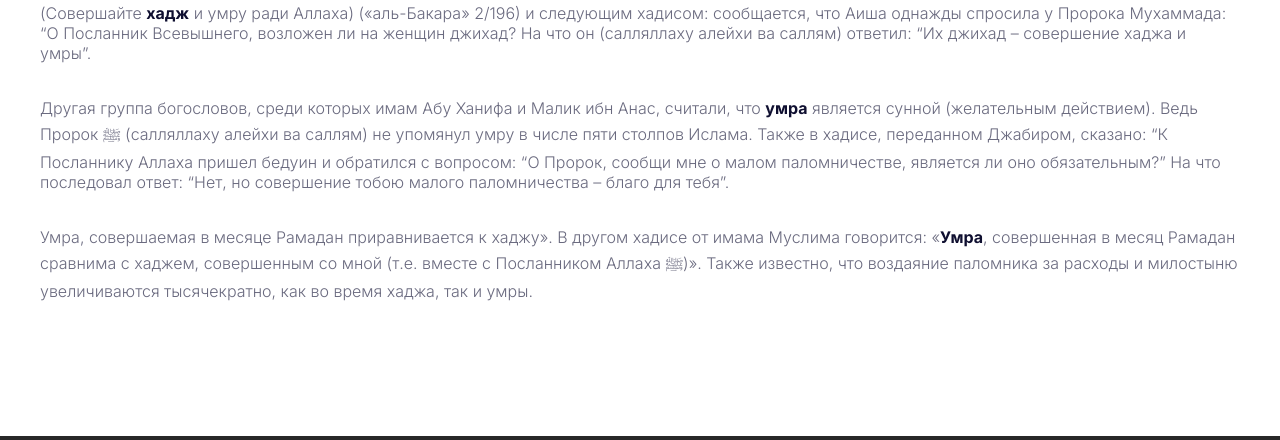
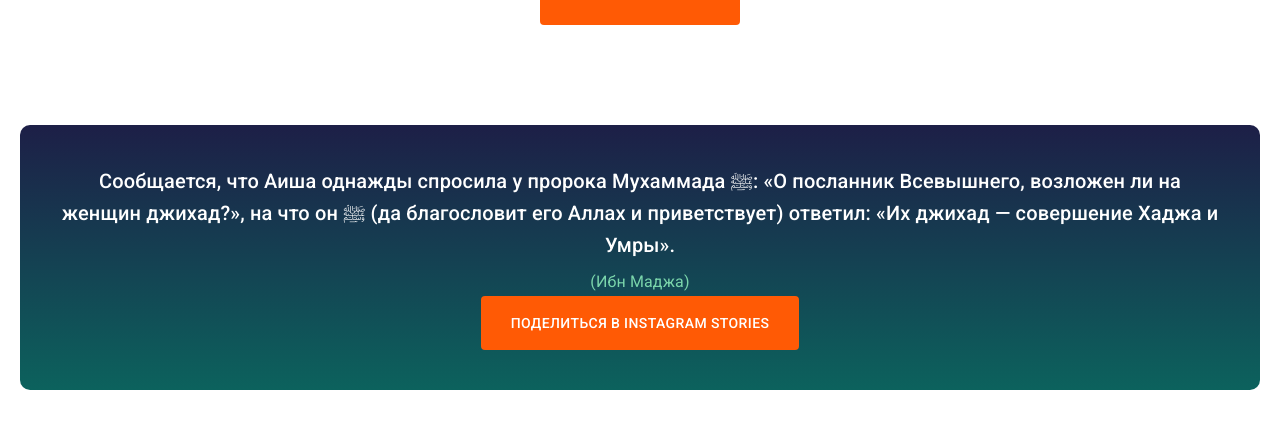
Before and after one commit to adiletzainidinov/umra_mekka, a React (Vite) app: page / in a window 1280 px wide. Shown: the part 1245-1685 px from the top of the page. After the commit the page ends 1655 px from the top, so only its background shows below. Built offline with nearby package versions, Linux system fonts and the light colour scheme; grey boxes are pictures that could not be loaded.

Commit message:
added function for instagram

```diff
--- a/src/App.jsx
+++ b/src/App.jsx
@@ -1,27 +1,29 @@
-import AboutUmra from './components/about-umra/AboutUmra.jsx';
-import Header from './components/header/Header.jsx';
-import Home from './components/home/Home.jsx';
-import Price from './components/price/Price.jsx';
-import VideoUmra from './components/video-umra/VideoUmra.jsx';
-import Contackts from './components/contackts/Contackts.jsx';
-import Documents from './components/documents/Documents.jsx';
-import Hadis from './components/hadis/Hadis.jsx';
-import Questions from './components/questions/Questions.jsx';
+// import AboutUmra from './components/about-umra/AboutUmra.jsx';
+// import Header from './components/header/Header.jsx';
+// import Home from './components/home/Home.jsx';
+// import Price from './components/price/Price.jsx';
+// import VideoUmra from './components/video-umra/VideoUmra.jsx';
+// import Contackts from './components/contackts/Contackts.jsx';
+// import Documents from './components/documents/Documents.jsx';
+// import Hadis from './components/hadis/Hadis.jsx';
+// import Questions from './components/questions/Questions.jsx';
+import QuiteWithPost from './components/quite-with-post/QuiteWithPost.jsx';
 import Review from './components/review/Review.jsx';
 
 const App = () => {
   return (
     <>
-      <Header />
+      {/* <Header />
       <Home />
       <AboutUmra />
       <VideoUmra/>
       <Price />
       <Contackts/>
       <Documents/>
-      <Hadis />
-      <Questions />
+      <Hadis /> */}
+      {/* <Questions /> */}
       <Review/>
+      <QuiteWithPost/>
     </>
   );
 };
--- /dev/null
+++ b/src/components/quite-with-post/QuiteWithPost.jsx
@@ -0,0 +1,49 @@
+import { Box, Typography } from '@mui/material';
+import { styled } from '@mui/system';
+import Button from '../../shared/UI/button/Button';
+
+const QuoteContainer = styled(Box)(() => ({
+  display: 'flex',
+  flexDirection: 'column',
+  justifyContent: 'center',
+  alignItems: 'center',
+  background: 'linear-gradient(180deg, #1d1f47 0%, #0c625d 100%)',
+  padding: '40px',
+  borderRadius: '10px',
+  color: 'white',
+  textAlign: 'center',
+  margin: '20px',
+  fontFamily: 'Arial, sans-serif',
+}));
+
+const shareToInstagram = () => {
+  const isMobile = /Android|iPhone/i.test(navigator.userAgent);
+
+  if (isMobile) {
+    const imageUrl = 'https://example.com/image-to-share.jpg'; // URL вашего изображения
+    const instagramUrl = `https://www.instagram.com/stories/share/?file=${encodeURIComponent(imageUrl)}`;
+
+    window.location.href = instagramUrl;
+  } else {
+    alert("Поделиться в Instagram можно только с мобильного устройства.");
+  }
+};
+
+const QuiteWithPost = () => {
+  return (
+    <QuoteContainer>
+      <Typography variant="h6" component="p" gutterBottom>
+        Сообщается, что Аиша однажды спросила у пророка Мухаммада ﷺ: «О посланник Всевышнего, возложен ли на женщин джихад?»,
+        на что он ﷺ (да благословит его Аллах и приветствует) ответил: «Их джихад — совершение Хаджа и Умры».
+      </Typography>
+      <Typography variant="subtitle1" component="span" color="#7ad5ab">
+        (Ибн Маджа)
+      </Typography>
+      <Button onClick={shareToInstagram}>
+        Поделиться в Instagram Stories
+      </Button>
+    </QuoteContainer>
+  );
+};
+
+export default QuiteWithPost;
```
Also changed, not shown: src/components/quite-with-post/QuiteWithPostStyle.js (added).
